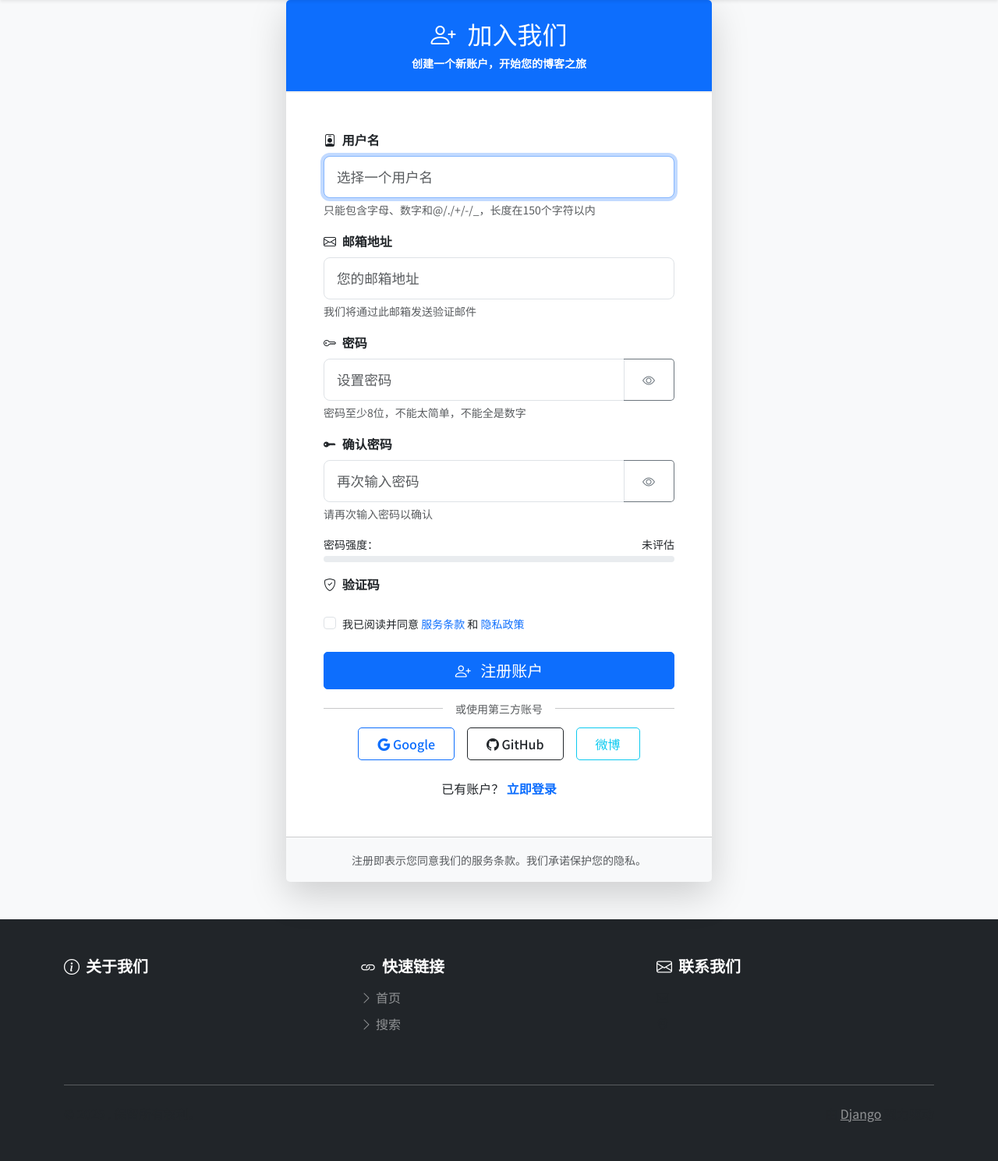
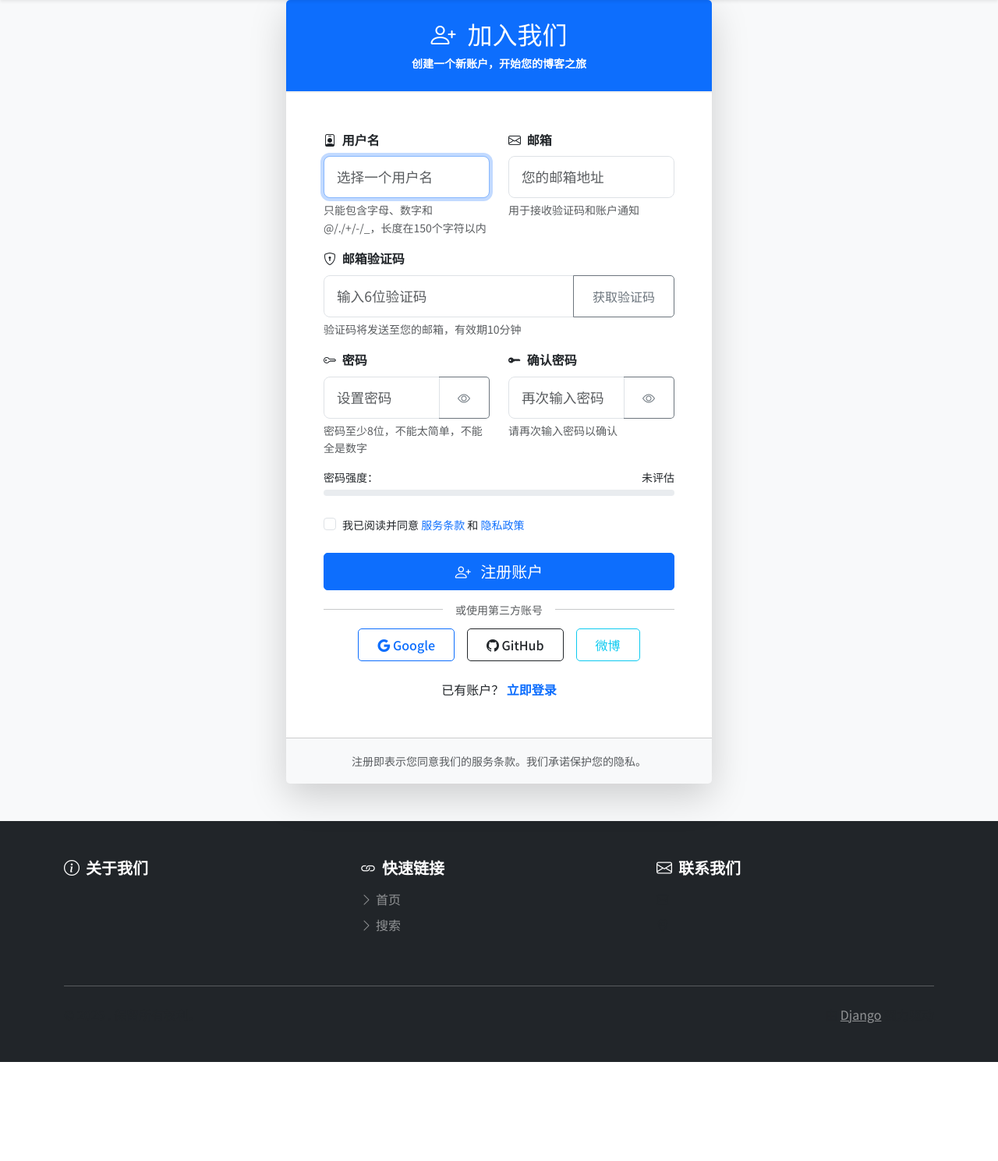
Before and after one commit to PangJiaKuo/Blog, a Django app: page /accounts/register/ in a window 1280 px wide. Shown: the part 64-1553 px from the top of the page at 78% size. After the commit the page ends 1426 px from the top, so only its background shows below. Run offline with Django 4.2, Linux system fonts and the light colour scheme; data that the repository does not hold is empty; parts of the project's set-up code (start-up, migrations or seed data) failed here and were passed over; some libraries are stand-ins or nearby versions.

Commit message:
无评论

```diff
--- a/accounts/forms.py
+++ b/accounts/forms.py
@@ -7,46 +7,76 @@ from captcha.fields import CaptchaField
 from django.core.mail import send_mail
 from django.conf import settings
 import secrets
+from django.core.cache import cache
+from django.contrib.auth.models import User
+from django.contrib.auth import get_user_model
 
+CustomUser = get_user_model()
 
 class CustomUserCreationForm(UserCreationForm):
     """用户注册表单"""
-    email = forms.EmailField(required=True)
-    captcha = CaptchaField(label=_('验证码'))
+    # 验证码字段
+    captcha = forms.CharField(
+        label='邮箱验证码',
+        max_length=6,
+        min_length=6,
+        widget=forms.TextInput(attrs={'placeholder': '输入6位验证码'}),
+        error_messages={
+            'required': '请输入验证码',
+            'max_length': '验证码长度为6位',
+            'min_length': '验证码长度为6位'
+        }
+    )
+    # 邮箱字段（必填）
+    email = forms.EmailField(
+        required=True,
+        error_messages={'required': '请输入邮箱地址'}
+    )
 
     class Meta:
         model = CustomUser
-        fields = ('username', 'email', 'password1', 'password2')
+        fields = ('username', 'email', 'captcha', 'password1', 'password2')
 
-    def clean_email(self):
-        email = self.cleaned_data.get('email')
-        if CustomUser.objects.filter(email=email).exists():
-            raise forms.ValidationError(_('该邮箱已被注册'))
-        return email
+    # 初始化时接收request
+    def __init__(self, *args, **kwargs):
+        self.request = kwargs.pop('request', None)
+        super().__init__(*args, **kwargs)
 
-    # 添加保存方法
-    def save(self, commit=True):
-        user = super().save(commit=False)
-        user.email = self.cleaned_data['email']
-        user.is_active = False  # 新增：设置用户为未激活状态
+    # 验证验证码（从Session读取）
+    def clean_captcha(self):
+        captcha = self.cleaned_data.get('captcha', '').strip()
+        email = self.cleaned_data.get('email', '').strip().lower()
 
-        if commit:
-            user.save()
-            # 生成验证链接（最简单的方式）
-            self.send_verification_email(user)
+        if not self.request:
+            raise forms.ValidationError('请求异常，请刷新页面重试')
+        if not email:
+            raise forms.ValidationError('请先输入邮箱地址')
 
-        return user
+        # 从Session读取验证码
+        real_captcha = self.request.session.get(f'email_captcha_{email}')
+        if not real_captcha:
+            raise forms.ValidationError('验证码已过期或未发送，请重新获取')
+        if captcha != real_captcha:
+            raise forms.ValidationError('验证码错误，请重新输入')
 
-    def clean_captcha(self):
-        captcha = self.cleaned_data.get('captcha')
-        email = self.cleaned_data.get('email')
-
-        captcha_model = CaptchaModel.objects.filter(email=email, captcha=captcha).first()
-        if not captcha_model:
-            raise forms.ValidationError("验证码和邮箱不匹配！")
-        captcha_model.delete()
+        # 验证后删除Session，防止重复使用
+        del self.request.session[f'email_captcha_{email}']
         return captcha
 
+    # 验证两次密码一致
+    def clean_password2(self):
+        password1 = self.cleaned_data.get('password1')
+        password2 = self.cleaned_data.get('password2')
+        if password1 and password2 and password1 != password2:
+            raise forms.ValidationError('两次密码输入不一致')
+        return password2
+
+    # 清洗邮箱（转小写）
+    def clean_email(self):
+        email = self.cleaned_data.get('email', '').strip().lower()
+        if CustomUser.objects.filter(email=email).exists():
+            raise forms.ValidationError('该邮箱已被注册，请更换邮箱')
+        return email
 class CustomUserChangeForm(UserChangeForm):
     """用户信息修改表单"""
 
--- a/accounts/models.py
+++ b/accounts/models.py
@@ -48,8 +48,8 @@ class CustomUser(AbstractUser):
     REQUIRED_FIELDS = ['username']  # 添加 username 到必填字段
 
     class Meta:
-        verbose_name = _('user')
-        verbose_name_plural = _('users')
+        verbose_name = '用户'
+        verbose_name_plural = '用户'
 
     def __str__(self):
         return self.username
--- a/accounts/templates/accounts/register.html
+++ b/accounts/templates/accounts/register.html
@@ -24,22 +24,20 @@
                     <ul class="mb-0 mt-2">
                         {% for field, errors in form.errors.items %}
                             {% for error in errors %}
-                                {% if field != '__all__' %}
                             <li>{{ field|title }}: {{ error }}</li>
-                                {% else %}
-                                <li>{{ error }}</li>
-                                {% endif %}
                             {% endfor %}
                         {% endfor %}
                     </ul>
                 </div>
                 {% endif %}
 
-                <form method="post" novalidate>
+                <form method="post" novalidate id="register-form">
                     {% csrf_token %}
 
+                    <!-- 用户名+邮箱+验证码行容器 -->
+                    <div class="row">
                         <!-- 用户名 -->
-                    <div class="mb-3">
+                        <div class="col-md-6 mb-3">
                             <label for="id_username" class="form-label fw-bold">
                                 <i class="bi bi-person-badge me-1"></i> 用户名
                             </label>
@@ -62,9 +60,9 @@
                         </div>
 
                         <!-- 邮箱 -->
-                    <div class="mb-3">
+                        <div class="col-md-6 mb-3">
                             <label for="id_email" class="form-label fw-bold">
-                            <i class="bi bi-envelope me-1"></i> 邮箱地址
+                                <i class="bi bi-envelope me-1"></i> 邮箱
                             </label>
                             <input type="email"
                                    name="email"
@@ -79,12 +77,42 @@
                             </div>
                             {% endif %}
                             <div class="form-text">
-                            我们将通过此邮箱发送验证邮件
+                                用于接收验证码和账户通知
+                            </div>
+                        </div>
+
+                        <!-- 邮箱验证码 -->
+                        <div class="col-md-12 mb-3">
+                            <label for="id_captcha" class="form-label fw-bold">
+                                <i class="bi bi-shield-lock me-1"></i> 邮箱验证码
+                            </label>
+                            <div class="input-group">
+                                <input type="text"
+                                       name="captcha"
+                                       id="id_captcha"
+                                       class="form-control form-control-lg {% if form.captcha.errors %}is-invalid{% endif %}"
+                                       placeholder="输入6位验证码"
+                                       maxlength="6"
+                                       minlength="6"
+                                       required>
+                                <button type="button"
+                                        class="btn btn-outline-secondary"
+                                        id="captcha-btn">
+                                    获取验证码
+                                </button>
+                            </div>
+                            {% if form.captcha.errors %}
+                            <div class="invalid-feedback d-block">
+                                {{ form.captcha.errors.0 }}
+                            </div>
+                            {% endif %}
+                            <div class="form-text">
+                                验证码将发送至您的邮箱，有效期10分钟
                             </div>
                         </div>
 
                         <!-- 密码 -->
-                    <div class="mb-3">
+                        <div class="col-md-6 mb-3">
                             <label for="id_password1" class="form-label fw-bold">
                                 <i class="bi bi-key me-1"></i> 密码
                             </label>
@@ -112,7 +140,7 @@
                         </div>
 
                         <!-- 确认密码 -->
-                    <div class="mb-3">
+                        <div class="col-md-6 mb-3">
                             <label for="id_password2" class="form-label fw-bold">
                                 <i class="bi bi-key-fill me-1"></i> 确认密码
                             </label>
@@ -138,9 +166,10 @@
                                 请再次输入密码以确认
                             </div>
                         </div>
+                    </div> <!-- 关闭row容器 -->
 
                     <!-- 密码强度指示器 -->
-                    <div class="mb-3">
+                    <div class="mb-4">
                         <div class="d-flex justify-content-between mb-1">
                             <span class="small">密码强度：</span>
                             <span class="small" id="password-strength-text">未评估</span>
@@ -153,27 +182,13 @@
                         </div>
                     </div>
 
-                    <!-- 验证码 -->
-                    <div class="mb-3">
-                        <label for="id_captcha" class="form-label fw-bold">
-                            <i class="bi bi-shield-check me-1"></i> 验证码
-                        </label>
-                        {{ form.captcha }}
-                        {% if form.captcha.errors %}
-                        <div class="invalid-feedback d-block">
-                            {{ form.captcha.errors.0 }}
-                        </div>
-                        {% endif %}
-                    </div>
-
                     <!-- 服务条款 -->
                     <div class="form-check mb-4">
                         <input class="form-check-input"
                                type="checkbox"
-                               name="agree_terms"
-                               id="agree_terms"
+                               id="agree-terms"
                                required>
-                        <label class="form-check-label small" for="agree_terms">
+                        <label class="form-check-label small" for="agree-terms">
                             我已阅读并同意
                             <a href="#" class="text-decoration-none">服务条款</a>
                             和
@@ -187,7 +202,6 @@
                             <i class="bi bi-person-plus me-2"></i> 注册账户
                         </button>
                     </div>
-                </form>
 
                     <!-- 第三方登录（可选） -->
                     <div class="text-center mb-4">
@@ -220,6 +234,7 @@
                             </a>
                         </p>
                     </div>
+                </form>
             </div>
 
             <div class="card-footer bg-light text-center py-3">
@@ -247,22 +262,29 @@
     border-left: 0;
 }
 
-/* 密码强度颜色 */
-.strength-0 { background-color: #dc3545; }
-.strength-1 { background-color: #ffc107; }
-.strength-2 { background-color: #198754; }
+/* 验证码按钮倒计时样式 */
+#captcha-btn:disabled {
+    opacity: 0.7;
+    cursor: not-allowed;
+}
 </style>
 {% endblock %}
 
 {% block extra_js %}
 <script>
+// 兼容低版本浏览器的DOM获取
+function getElementById(id) {
+    return document.getElementById(id) || null;
+}
+
 // 密码显示/隐藏切换
-document.querySelectorAll('.toggle-password').forEach(button => {
+document.querySelectorAll('.toggle-password').forEach(function(button) {
     button.addEventListener('click', function() {
         const targetId = this.getAttribute('data-target');
-        const input = document.getElementById(targetId);
+        const input = getElementById(targetId);
         const icon = this.querySelector('i');
 
+        if (input && icon) {
             if (input.type === 'password') {
                 input.type = 'text';
                 icon.classList.remove('bi-eye');
@@ -272,78 +294,181 @@ document.querySelectorAll('.toggle-password').forEach(button => {
                 icon.classList.remove('bi-eye-slash');
                 icon.classList.add('bi-eye');
             }
+        }
     });
 });
 
-// 密码强度检查
-const passwordInput = document.getElementById('id_password1');
-const strengthBar = document.getElementById('password-strength-bar');
-const strengthText = document.getElementById('password-strength-text');
+// 密码强度检查（增强版）
+const passwordInput = getElementById('id_password1');
+const strengthBar = getElementById('password-strength-bar');
+const strengthText = getElementById('password-strength-text');
 
-if (passwordInput) {
+if (passwordInput && strengthBar && strengthText) {
     passwordInput.addEventListener('input', function() {
         const password = this.value;
         let strength = 0;
         let text = '非常弱';
+        let barClass = 'bg-danger';
 
-        // 检查长度
+        // 基础长度检查
         if (password.length >= 8) strength += 1;
         if (password.length >= 12) strength += 1;
 
-        // 检查字符类型
+        // 字符类型检查
         if (/[A-Z]/.test(password)) strength += 1;  // 大写字母
         if (/[a-z]/.test(password)) strength += 1;  // 小写字母
         if (/[0-9]/.test(password)) strength += 1;  // 数字
         if (/[^A-Za-z0-9]/.test(password)) strength += 1;  // 特殊字符
 
-        // 限制最大强度为4
-        strength = Math.min(strength, 4);
+        // 限制最大强度为6，转换为百分比
+        strength = Math.min(strength, 6);
+        const percentage = (strength / 6) * 100;
 
-        // 更新进度条和文本
-        const percentage = (strength / 4) * 100;
-        strengthBar.style.width = `${percentage}%`;
-        strengthBar.classList.remove('bg-danger', 'bg-warning', 'bg-success');
-
-        if (strength <= 1) {
-            strengthBar.classList.add('bg-danger');
+        // 更新强度文本和样式
+        if (strength <= 2) {
             text = '非常弱';
-        } else if (strength <= 2) {
-            strengthBar.classList.add('bg-warning');
+            barClass = 'bg-danger';
+        } else if (strength <= 4) {
             text = '一般';
+            barClass = 'bg-warning';
         } else {
-            strengthBar.classList.add('bg-success');
             text = '非常强';
+            barClass = 'bg-success';
         }
 
+        // 应用样式
+        strengthBar.style.width = `${percentage}%`;
+        strengthBar.className = `progress-bar ${barClass}`;
         strengthText.textContent = text;
     });
 }
 
-// 表单验证
-document.querySelector('form').addEventListener('submit', function(e) {
-    const terms = document.getElementById('agree_terms');
-    if (!terms.checked) {
+// 表单提交验证（增强版）
+const registerForm = getElementById('register-form');
+if (registerForm) {
+    registerForm.addEventListener('submit', function(e) {
+        // 1. 检查服务条款
+        const terms = getElementById('agree-terms');
+        if (!terms || !terms.checked) {
             e.preventDefault();
             alert('请同意服务条款和隐私政策');
-        terms.focus();
+            terms?.focus();
             return false;
         }
 
-    const password1 = document.getElementById('id_password1').value;
-    const password2 = document.getElementById('id_password2').value;
-
+        // 2. 检查密码一致性
+        const password1 = getElementById('id_password1')?.value || '';
+        const password2 = getElementById('id_password2')?.value || '';
         if (password1 !== password2) {
             e.preventDefault();
             alert('两次输入的密码不一致，请重新输入');
-        document.getElementById('id_password2').focus();
+            getElementById('id_password2')?.focus();
             return false;
         }
 
+        // 3. 检查密码长度
         if (password1.length < 8) {
             e.preventDefault();
             alert('密码至少需要8个字符');
-        document.getElementById('id_password1').focus();
+            getElementById('id_password1')?.focus();
             return false;
+        }
+
+        // 4. 检查验证码非空
+        const captcha = getElementById('id_captcha')?.value || '';
+        if (!captcha || captcha.length !== 6) {
+            e.preventDefault();
+            alert('请输入6位有效验证码');
+            getElementById('id_captcha')?.focus();
+            return false;
+        }
+
+        // 5. 检查邮箱格式
+        const email = getElementById('id_email')?.value || '';
+        const emailReg = /^[a-zA-Z0-9._%+-]+@[a-zA-Z0-9.-]+\.[a-zA-Z]{2,}$/;
+        if (!emailReg.test(email)) {
+            e.preventDefault();
+            alert('请输入有效的邮箱地址');
+            getElementById('id_email')?.focus();
+            return false;
+        }
+    });
+}
+
+// 验证码按钮逻辑（优化版）
+document.addEventListener('DOMContentLoaded', function() {
+    const captchaBtn = getElementById('captcha-btn');
+    const emailInput = getElementById('id_email');
+    let countdown = 0;
+    const emailReg = /^[a-zA-Z0-9._%+-]+@[a-zA-Z0-9.-]+\.[a-zA-Z]{2,}$/;
+
+    // 验证码倒计时函数
+    function startCountdown() {
+        countdown = 60;
+        captchaBtn.disabled = true;
+        captchaBtn.textContent = `重新获取(${countdown}s)`;
+
+        const timer = setInterval(function() {
+            countdown--;
+            captchaBtn.textContent = `重新获取(${countdown}s)`;
+
+            if (countdown <= 0) {
+                clearInterval(timer);
+                countdown = 0;
+                captchaBtn.disabled = false;
+                captchaBtn.textContent = '获取验证码';
+            }
+        }, 1000);
+    }
+
+    // 点击获取验证码
+    if (captchaBtn && emailInput) {
+        captchaBtn.addEventListener('click', function() {
+            if (countdown > 0) return;
+
+            const email = emailInput.value.trim();
+            // 1. 检查邮箱非空
+            if (!email) {
+                alert('请先输入邮箱地址');
+                emailInput.focus();
+                return;
+            }
+            // 2. 检查邮箱格式
+            if (!emailReg.test(email)) {
+                alert('请输入有效的邮箱地址（如：yourname@example.com）');
+                emailInput.focus();
+                return;
+            }
+
+            // 发送AJAX请求获取验证码
+            const xhr = new XMLHttpRequest();
+            xhr.open('POST', "{% url 'accounts:send_email_captcha' %}", true);
+            xhr.setRequestHeader('X-Requested-With', 'XMLHttpRequest');
+            xhr.setRequestHeader('Content-Type', 'application/x-www-form-urlencoded');
+            xhr.setRequestHeader('X-CSRFToken', document.querySelector('[name=csrfmiddlewaretoken]').value);
+
+            xhr.onreadystatechange = function() {
+                if (xhr.readyState === 4) {
+                    if (xhr.status === 200) {
+                        try {
+                            const data = JSON.parse(xhr.responseText);
+                            if (data.status === 'success') {
+                                alert(data.msg);
+                                startCountdown();
+                            } else {
+                                alert(data.msg || '获取验证码失败');
+                            }
+                        } catch (e) {
+                            alert('验证码请求返回格式错误，请稍后重试');
+                        }
+                    } else {
+                        alert('网络错误，状态码：' + xhr.status);
+                    }
+                }
+            };
+
+            xhr.send(`email=${encodeURIComponent(email)}`);
+        });
     }
 });
 </script>
--- a/accounts/urls.py
+++ b/accounts/urls.py
@@ -7,7 +7,8 @@ app_name = 'accounts'
 
 urlpatterns = [
     # 认证相关
-    path('register/', views.RegisterView, name='register'),
+    path('register/', views.register, name='register'),
+    path('send-captcha/', views.send_email_captcha, name='send_email_captcha'),
     path('login/', auth_views.LoginView.as_view(
         template_name='accounts/login.html',
         redirect_authenticated_user=True
--- a/accounts/views.py
+++ b/accounts/views.py
@@ -1,4 +1,6 @@
 # accounts/views.py
+import traceback
+
 from django.shortcuts import render, redirect, get_object_or_404, reverse
 from django.contrib.auth import login, logout, update_session_auth_hash, get_user_model
 from django.contrib.auth.decorators import login_required
@@ -19,6 +21,8 @@ import random
 import string
 from django.views.decorators.http import require_http_methods
 from django.contrib.auth.models import User
+from django.conf import settings
+from django.core.cache import cache
 
 
 # class RegisterView(CreateView):
@@ -54,18 +58,50 @@ def RegisterView(request):
             return redirect(reverse('accounts:register'))
             # return render(request, 'register.html', context={"form": form})
 
+
 def send_email_captcha(request):
-    # ?email=xxx
-    email = request.GET.get('email')
-    if not email:
-        return JsonResponse({"code": 400, "message": '必须传递邮箱！'})
-    # 生成验证码（取随机的4位阿拉伯数字）
-    # ['0', '2', '9', '8']
-    captcha = "".join(random.sample(string.digits, 4))
-    # 存储到数据库中
-    CaptchaModel.objects.update_or_create(email=email, defaults={'captcha': captcha})
-    send_mail("博客注册验证码", message=f"您的注册验证码是：{captcha}", recipient_list=[email],from_email=None)
-    return JsonResponse({"code": 200, "message": "邮箱验证码发送成功！"})
+    # 检查是否为AJAX POST请求
+    is_ajax = request.headers.get('X-Requested-With') == 'XMLHttpRequest'
+    if request.method == 'POST' and is_ajax:
+        email = request.POST.get('email', '').strip().lower()
+        if not email:
+            return JsonResponse({'status': 'error', 'msg': '请输入邮箱地址'})
+
+        # 生成6位验证码
+        captcha = ''.join(random.choices(string.digits, k=6))
+        # 存储到Session，有效期10分钟
+        request.session[f'email_captcha_{email}'] = captcha
+        request.session.set_expiry(600)  # 600秒=10分钟
+
+        # 发送邮件
+        try:
+            send_mail(
+                subject='【你的网站】注册验证码',
+                message=f'你的注册验证码是：{captcha}，有效期10分钟，请勿泄露给他人。',
+                from_email=settings.EMAIL_HOST_USER,
+                recipient_list=[email],
+                fail_silently=False,
+            )
+            return JsonResponse({'status': 'success', 'msg': '验证码已发送至你的邮箱，请查收'})
+        except Exception as e:
+            print("邮件发送错误：", traceback.format_exc())
+            return JsonResponse({'status': 'error', 'msg': f'邮件发送失败：{str(e)}'})
+    return JsonResponse({'status': 'error', 'msg': '请求方式错误'})
+
+
+# 注册视图（传递request给表单）
+def register(request):
+    if request.method == 'POST':
+        # 关键：把request传给表单，用于读取Session
+        form = CustomUserCreationForm(request.POST, request=request)
+        if form.is_valid():
+            user = form.save()
+            messages.success(request, '注册成功！请登录')
+            return redirect('accounts:login')  # 确保login路由命名空间正确
+    else:
+        form = CustomUserCreationForm(request=request)
+
+    return render(request, 'accounts/register.html', {'form': form})
 
 class ProfileView(DetailView):
     """用户资料页面"""
```
Also changed, not shown: blog_project/settings.py (+6 -4 lines), accounts/migrations/0004_captchamodel_remove_customuser_verification_token.py (added), accounts/migrations/0005_alter_customuser_options.py (added), 8 other files. Lines whose indentation alone changed are shown as unchanged.
